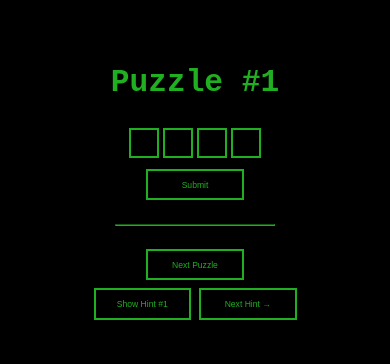
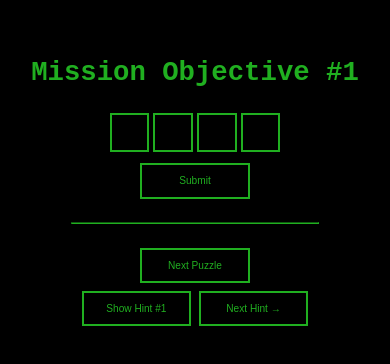
Before and after one commit to sam-carruthers99/spy-escaperoom-answer-checker, a React (Create React App) app: page /1 in a window 390 px wide. Shown: the part 238-602 px from the top of the page. Built offline with nearby package versions, Linux system fonts and the light colour scheme.

Commit message:
story changes, text wrap on overflow, solution changes to spot the difference

```diff
--- a/src/App.css
+++ b/src/App.css
@@ -25,6 +25,8 @@ body {
   justify-content: center;
   margin-top: 5px;
   margin-bottom: 5px;
+  display: flex;
+  flex-wrap: wrap;
 }
 
 input.puzzle-input {
@@ -52,8 +54,21 @@ input.puzzle-input {
   color: #000;
 }
 
-.navigation {
-  /* margin-top: 5vw */
+.popup-container {
+  position : fixed;
+  top : 50%;
+  left : 50%;
+  transform : translate(-50%, -50%);
+  padding : 20px;
+  background-color : white ;
+  border : 2px solid green;
+  font-size: 3.5vw;
+  /* zIndex : 1000; */
+}
+
+.popup-story {
+  font-size: 1vw;
+  color: red;
 }
 
 .hint-text {
@@ -69,24 +84,23 @@ input.puzzle-input {
 }
 
 
-
 @media (max-width: 375px) {
   /* Styles for small phones */
   input.puzzle-input {
-    width: 1vw; /* Larger input boxes for small screens */
-    height: 1vw;
-    font-size: 2vw; /* Larger font size for better readability */
-    margin: 1px;
+    aspect-ratio: 1 / 1;
+    width: 4cqi; /* 4% of container's inline size (width) */
+    font-size: 2.7vw; /* Larger font size for better readability */
+    margin: 2px;
   }
   .navigation button, .hint-section button, button {
-    width: 27vw;
-    height: 8vw;
-    font-size: 2.4vw;
+    width: 30vw;
+    height: 10vw;
+    font-size: 2.8vw;
     padding: 0px;
     margin: 3px;
   }
   .puzzle-title {
-    font-size: 8vw;
+    font-size: 7vw;
   }
 
   .line-break {
@@ -98,19 +112,19 @@ input.puzzle-input {
 @media (min-width: 376px) and (max-width: 414px) {
   /* Styles for medium-sized phones */
   input.puzzle-input {
-    width: 1.5vw; /* Larger input boxes for small screens */
-    height: 1.5vw;
-    font-size: 2vw; /* Larger font size for better readability */
+    aspect-ratio: 1 / 1;
+    width: 4cqi; /* 4% of container's inline size (width) */
+    font-size: 2.8vw; /* Larger font size for better readability */
   }
   .navigation button, .hint-section button, button {
-    width: 25vw;
-    height: 8vw;
-    font-size: 2.2vw;
+    width: 28vw;
+    height: 9vw;
+    font-size: 2.6vw;
     padding: 0px;
     margin: 4px;
   }
   .puzzle-title {
-    font-size: 8vw;
+    font-size: 7vw;
   }
 
   .line-break {
@@ -136,6 +150,10 @@ input.puzzle-input {
 
   .line-break {
     margin: 5vw;
+  }
+
+  .puzzle-title {
+    font-size: 6vw;
   }
 
 }
@@ -164,7 +182,7 @@ input.puzzle-input {
   input.puzzle-input {
     width: 3vw; /* Smaller input boxes for large screens */
     height: 3vw;
-    font-size: 1.5vw;
+    font-size: 1.2vw;
     margin: 5px;
   }
   .navigation button, .hint-section button, button {
@@ -177,8 +195,4 @@ input.puzzle-input {
     font-size: 2.8vw;
   }
 
-  .line-break {
-    /* margin-top: 2vw; */
-  }
-
 }
--- a/src/Puzzle.js
+++ b/src/Puzzle.js
@@ -7,20 +7,21 @@ const puzzleData = [
   { number: 2, solutionLength: 10, type: 'text' },
   { number: 3, solutionLength: 4, type: 'text' },
   { number: 4, solutionLength: 4, type: 'text' },
-  { number: 5, solutionLength: 9, type: 'text' },
+  { number: 5, solutionLength: 8, type: 'text' },
   { number: 6, solutionLength: 4, type: 'text' },
   { number: 7, solutionLength: 3, type: 'text' },
   { number: 8, solutionLength: 7, type: 'text' }, // Traditional input box
 ];
 
 const { hintsData } = require('./hints.js')
+const { puzzleStoryContent } = require('./story.js')
 
 const puzzleSolution = {
     1: 'SAVE' ,
     2: 'NIGHTSHADE',
     3: '2579',
-    4: 'WORD',
-    5: 'DBRBL2247',
+    4: 'GEAR',
+    5: 'WBRBL247',
     6: 'HACK',
     7: '495',
     8: 'STEALTH'
@@ -28,8 +29,6 @@ const puzzleSolution = {
 
 
 const Puzzle = ({ puzzleNumber }) => {
-
-
 
     useEffect(() => {
         // Clear all input boxes when puzzleNumber changes
@@ -78,19 +77,12 @@ const Puzzle = ({ puzzleNumber }) => {
             .join('');
         var solutionLower = inputs.toUpperCase();
         if (solutionLower === puzzleSolution[puzzleNumber]) {
-            if (puzzleNumber < 8) {
+            if (puzzleNumber <= 8) {
                 // Create a popup element
                 const popup = document.createElement('div');
-                popup.style.position = 'fixed';
-                popup.style.top = '50%';
-                popup.style.left = '50%';
-                popup.style.transform = 'translate(-50%, -50%)';
-                popup.style.padding = '20px';
-                popup.style.backgroundColor = 'white';
-                popup.style.border = '2px solid green';
-                popup.style.zIndex = '1000';
+                popup.className = 'popup-container'
                 popup.innerHTML = `
-                    <p>Correct! You can now access the contents of the next puzzle.</p>
+                    <p className="popup-story">${puzzleStoryContent[puzzleNumber]}</p>
                     <button id="popup-ok-button" style="display: block; margin: 0 auto;">Ok</button>
                 `;
 
@@ -100,7 +92,9 @@ const Puzzle = ({ puzzleNumber }) => {
                 // Add event listener to the button to remove the popup and navigate to the next puzzle
                 document.getElementById('popup-ok-button').addEventListener('click', () => {
                     document.body.removeChild(popup);
-                    window.location.href = `/${puzzleNumber + 1}`;
+                    if (puzzleNumber < 8){
+                      window.location.href = `/${puzzleNumber + 1}`;
+                    }
                 });
 
             } else {
@@ -160,7 +154,7 @@ const Puzzle = ({ puzzleNumber }) => {
 
   return (
     <div className="puzzle-container">
-      <h1 className="puzzle-title">Puzzle #{puzzle.number}</h1>
+      <h1 className="puzzle-title">Mission Objective #{puzzle.number}</h1>
       <div className="input-container">{renderInputBoxes()}</div>
         <button onClick={submitClicked}>Submit</button>
 
--- a/src/hints.js
+++ b/src/hints.js
@@ -6,20 +6,20 @@ const hintsData = {
         'SAVE'],
     2: ['Find a valid placement for each of the four tiles on the letter grid. Only one placement is valid for each.',
         'Reorder the letters in order of the numbers on the tiles to form words.',
-        'Recombine the formed words on another sheet to form a final word.',
+        'Recombine the formed words on another sheet to form a final word. Some letters are given already to help find the correct position.',
         'NIGHTSHADE'],
     3: ['Find the position for each word in the strings of Cs and Vs.',
         '"C" stand for Consonant and "V" stands for Vowel.',
         'Pay attention only to the underlined parts of each word.',
         '2579'],
-    4: ['There are four pairs of drawings that are almost identical. Find the differences in each pair.',
-        'Using the grid, find which zone that each difference is found.',
+    4: ['There are two sets of icons that are almost identical. Find the differences in them.',
+        'Using the letter / number grid, find which zone that each difference is found.',
         'In the letter / number pair of each difference, the number shows the position of the letter in the word.',
-        'WORD'],
+        'GEAR'],
     5: ['There are seven fake ID cards. None of them are the real one, but they all have some pieces of information that are correct.',
         'For each characteristic, find the data that is found most on the seven cards.',
-        'Once all information has been gathered, construct the ID number based on the example template.',
-        'DBRBL2247'],
+        'Once all of the highest frequency information has been gathered, construct the ID number based on the example template.',
+        'DBRBL247'],
     6: ['Find the four sets of phrases that represent the two acronyms.',
         'For each phrase, one word in the acronym does not match. Fill in the letter that doesn\'t match for each one.',
         'The different paths show the translation between pairs of letters. Use the paths to translate the letters "OEUI".',
--- /dev/null
+++ b/src/story.js
@@ -0,0 +1,12 @@
+const puzzleStoryContent = {
+    1 : "Excellent work. We've been able to piece together some of the intercepted information, but we need to contact an agent closer to the transmitted location. Find the operative's code name and contact them.",
+    2 : "Good. Agent Nightshade received the message and was able to infiltrate communications from a secure channel, but the meaning is hidden behind code phrases. Figure out their meaning and find out their next move.",
+    3 : "The code matched the pin for a secure equipment locker that was breached. We've pulled security footage that has been altered, but found that some of the equipment has been tampered with. Find out what equipment was affected by this breach.",
+    4 : "Nice job. The equipment cover up led us to a potential suspect of the double agent, and need you to cross reference his aliases. You may now proceed to the second area.",
+    5 : "We've identified some files from the double agent, Damian Wright, which reveal technological schematics for advanced weapons being sold to hostile forces. Find out what you can about this new technology.",
+    6 : "The analysis you provided for these weapons leads us to believe that the enemy intends to launch a cyber attack in the near future. The double agent has ceased traditional forms of communication, and is now relying on an older style of cipher. See what you can decode.",
+    7 : "Confirmed. The location of the double agent has been narrowed down to a single city. See if you can trace his movements to find more information.",
+    8 : "Congratulations! You found the hideout of the double agent and were able to recover the stolen equipment, and stop the sale of some of our most important data. The agency thanks you for your ingenuity and dedication."
+}
+
+module.exports = {puzzleStoryContent}
```
